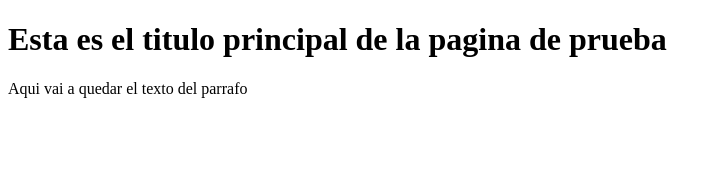
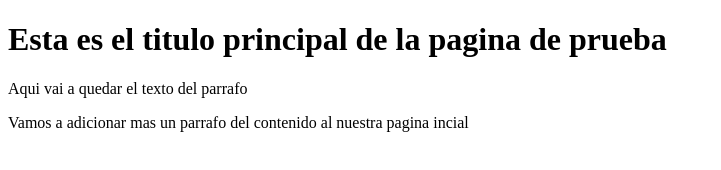
Before and after one commit to mawote/Estudio-de-github, a plain HTML site: page index.html in a window 1280 px wide. Shown: the whole page, without its empty margins (0-721 px from the left). Drawn offline with Linux system fonts and the light colour scheme.

Commit message:
Adicionado el meta charset del caracter
Acicionamos en la página el meta charset utf-8. La razon es que la misma
deberá de ser frecuentada por personas de habla español

```diff
--- a/index.html
+++ b/index.html
@@ -1,6 +1,7 @@
 <!DOCTYPE html>
 <html>
 <head>
+    <meta charset="utf-8"
     <meta http-equiv="X-UA-Compatible" content="IE=edge">
     <title>Pagina html basica</title>
     <meta name="viewport" content="width=device-width, initial-scale=1">
@@ -12,5 +13,8 @@
     <p>
        Aqui vai a quedar el texto del parrafo
     </p>
+    <p>
+        Vamos a adicionar mas un parrafo del contenido al nuestra pagina incial
+    </p>
 </body>
 </html>
```
